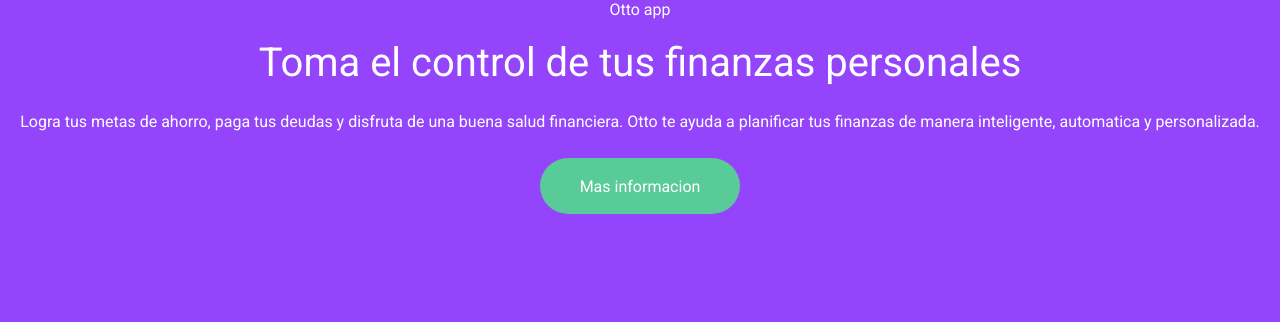
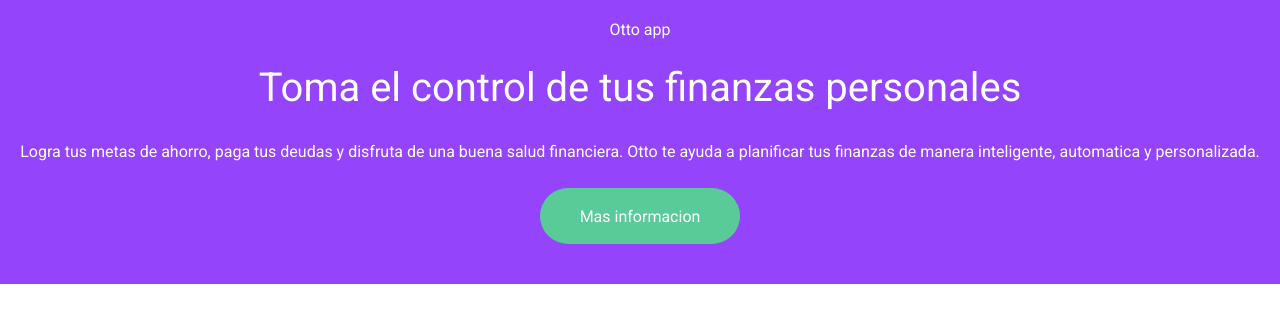
Before and after one commit to NicolasRiosPulido/ottocom, a Next.js app: page /amp in a window 1280 px wide. Shown: the top 322 px of the page. Built offline with nearby package versions, Linux system fonts and the light colour scheme.

Commit message:
fix: ajuste amp

```diff
--- a/pages/amp.js
+++ b/pages/amp.js
@@ -9,7 +9,7 @@ const amp = () => {
             style={
                 {
                     backgroundColor: '#9444FB',
-                    minHeight: '100vh'
+                    padding: '20px 10px'
                 }
             }
         >
@@ -37,7 +37,7 @@ const amp = () => {
                         textAlign: 'center',
                         fontSize: 40,
                         fontFamily: 'Roboto',
-                        margin: '20px'
+                        margin: '25px 10px'
                     }
                 }
             >
@@ -51,7 +51,7 @@ const amp = () => {
                         fontFamily: 'Roboto',
                         fontSize: 16,
                         lineHeight: 2,
-                        margin: '0 20px'
+                        margin: '0 10px'
                     }
                 }
             >
```
